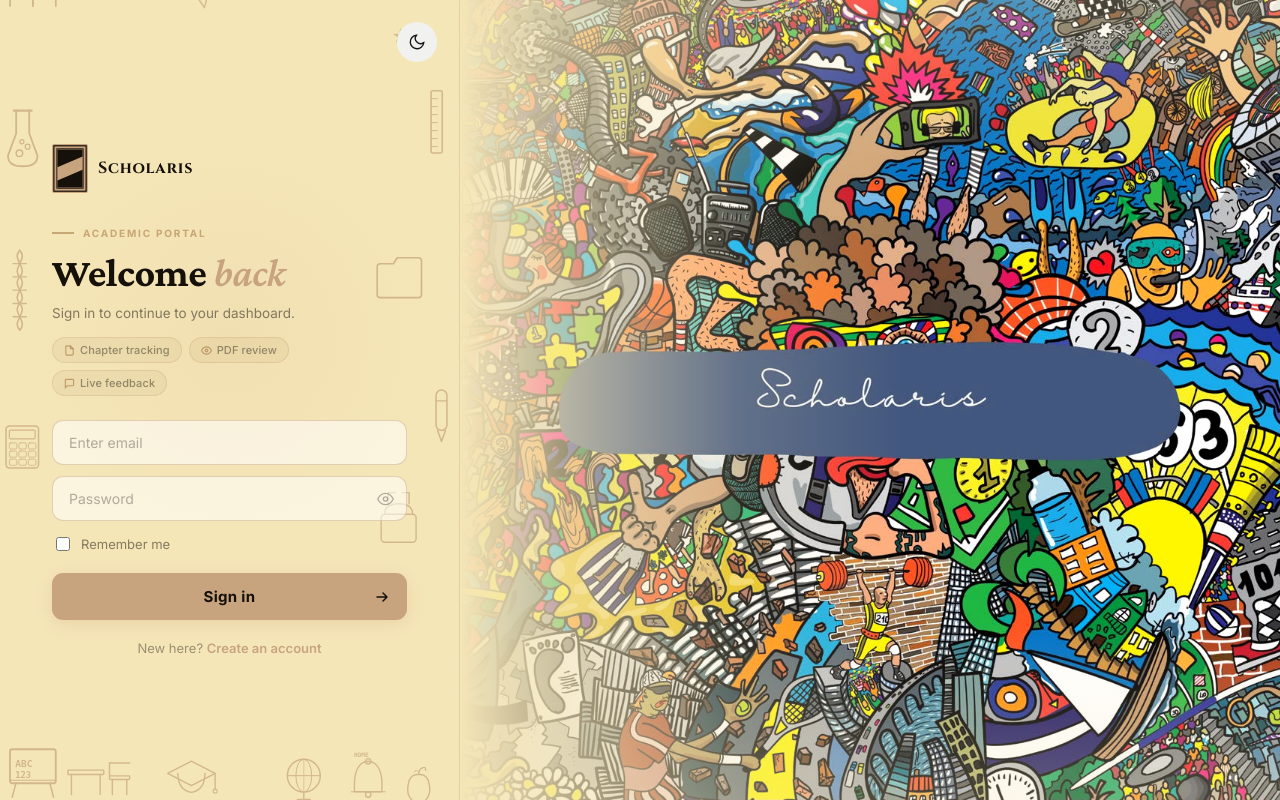
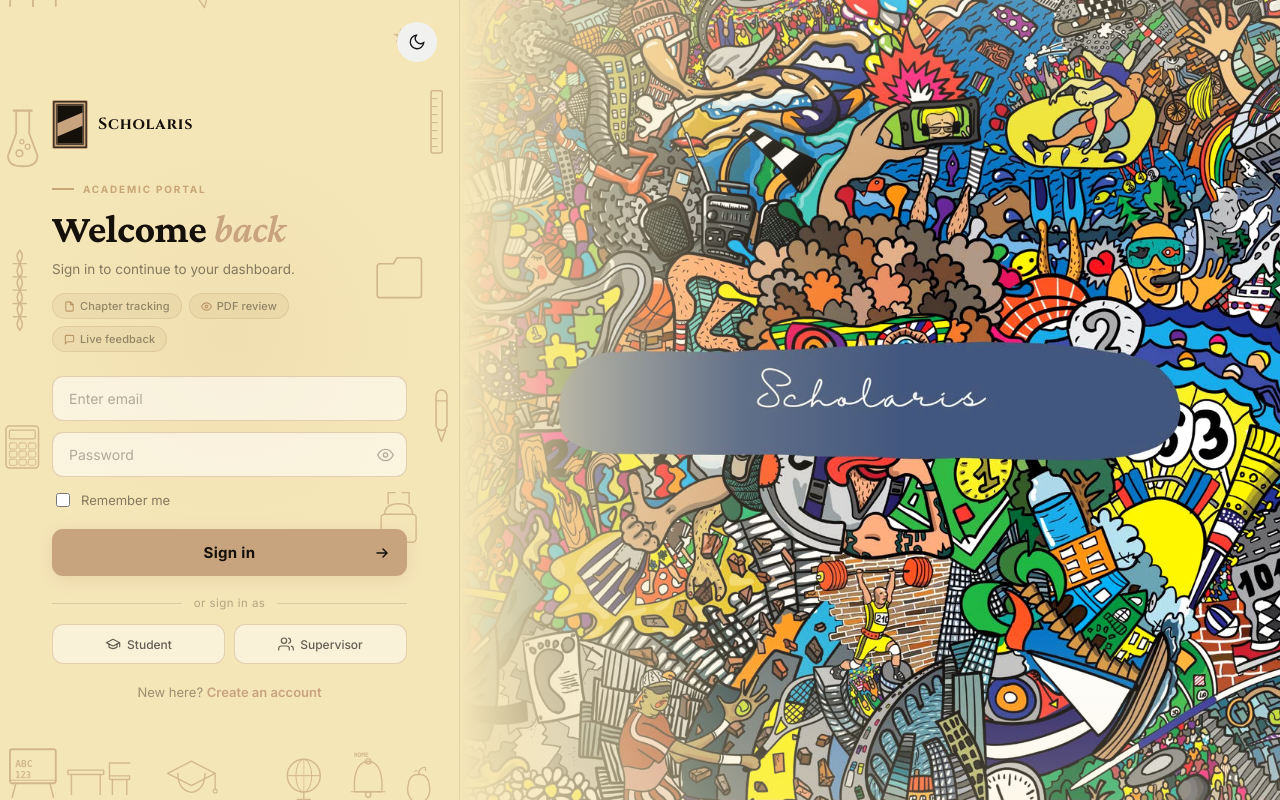
Before and after one commit to Darkhydraxl/scholaris-, a Flask app: page /login in a window 1280 px wide. Run offline with Flask 3, Linux system fonts and the light colour scheme; parts of the project's set-up code (start-up, migrations or seed data) failed here and were passed over; some libraries are stand-ins or nearby versions; some web fonts are replaced.

Commit message:
Restore Student/Supervisor buttons without credential auto-fill
Buttons now simply focus the email field when clicked instead of
pre-filling test credentials.

Co-Authored-By: Claude Sonnet 4.6 <noreply@anthropic.com>

```diff
--- a/ifyscs/app/templates/auth/login.html
+++ b/ifyscs/app/templates/auth/login.html
@@ -276,6 +276,19 @@
           <span class="flow-arrow-right" aria-hidden="true"><svg width="14" height="14" viewBox="0 0 14 14" fill="none"><path d="M2 7h10M12 7l-4-4M12 7l-4 4" stroke="currentColor" stroke-width="1.5" stroke-linecap="round" stroke-linejoin="round"/></svg></span>
         </button>
       </form>
+
+      <div class="asl-or"><span>or sign in as</span></div>
+
+      <div class="asl-socials">
+        <button class="asl-social" type="button" title="Sign in as Student" onclick="document.querySelector('input[type=email]').focus()">
+          <svg width="16" height="16" viewBox="0 0 24 24" fill="none" stroke="currentColor" stroke-width="1.8" stroke-linecap="round" stroke-linejoin="round"><path d="M22 10v6M2 10l10-5 10 5-10 5z"/><path d="M6 12v5c3.33 2 8.67 2 12 0v-5"/></svg>
+          Student
+        </button>
+        <button class="asl-social" type="button" title="Sign in as Supervisor" onclick="document.querySelector('input[type=email]').focus()">
+          <svg width="16" height="16" viewBox="0 0 24 24" fill="none" stroke="currentColor" stroke-width="1.8" stroke-linecap="round" stroke-linejoin="round"><path d="M17 21v-2a4 4 0 0 0-4-4H5a4 4 0 0 0-4 4v2"/><circle cx="9" cy="7" r="4"/><path d="M23 21v-2a4 4 0 0 0-3-3.87M16 3.13a4 4 0 0 1 0 7.75"/></svg>
+          Supervisor
+        </button>
+      </div>
 
       <p class="asl-foot">New here? <a href="{{ url_for('auth.register') }}">Create an account</a></p>
     </div>
```
